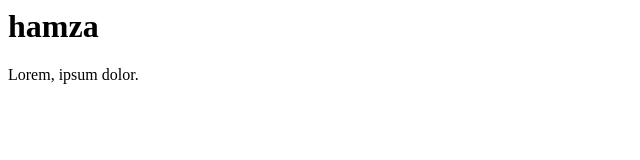
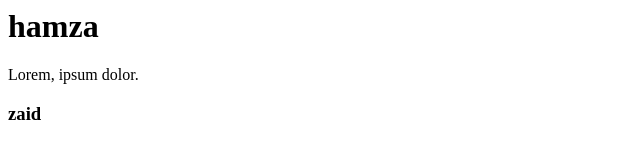
Before and after one commit to Muhammad-Hamza-Arif/practice, a plain HTML site: page index.html in a window 1280 px wide. Shown: the full height of the page, 0-640 px from the left. Drawn offline with Linux system fonts and the light colour scheme.

Commit message:
feature add2

```diff
--- a/index.html
+++ b/index.html
@@ -1,2 +1,3 @@
 <h1>hamza</h1>
 <p>Lorem, ipsum dolor.</p>
+<h3>zaid</h3>
```
